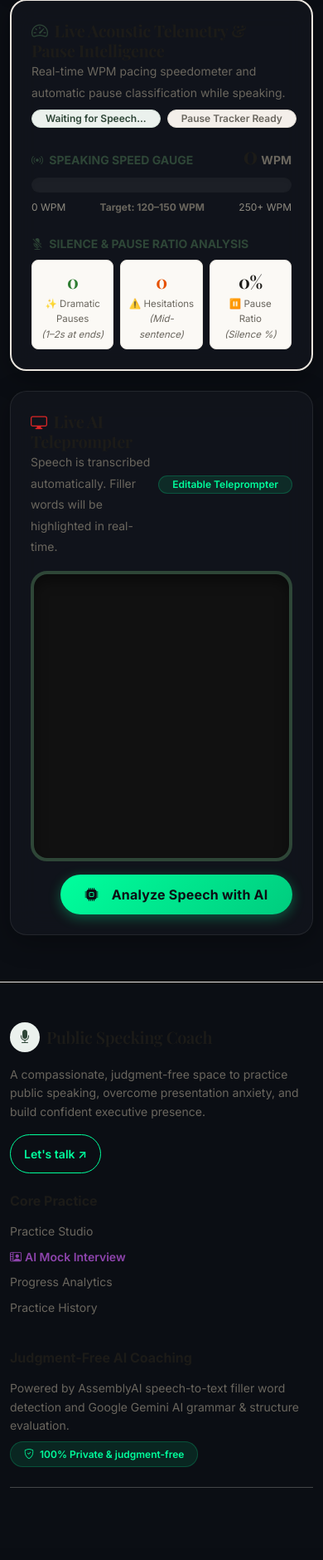
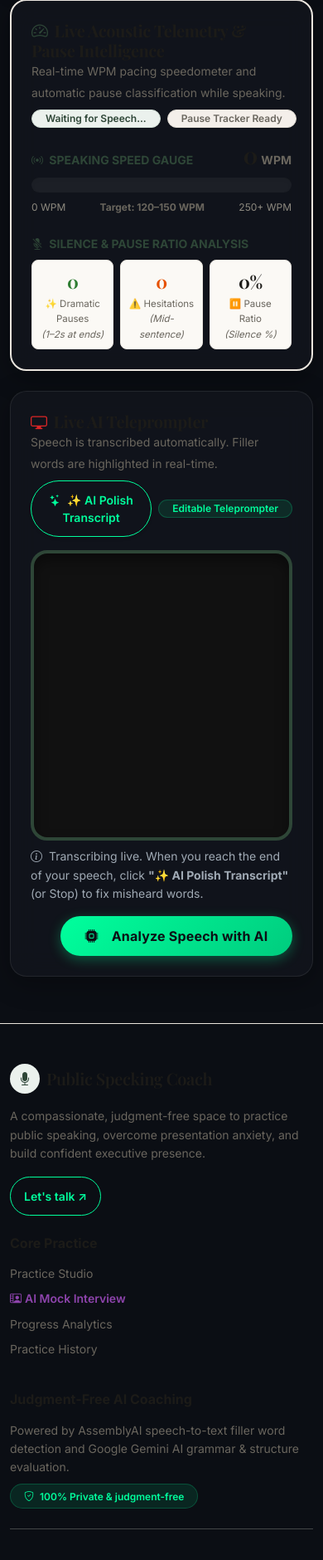
Before and after one commit to Faheemkanniyan/AI_Public_Speaking_Coach, a Django app: page /practice/ in a window 390 px wide. Shown: the part 2675-4555 px from the top of the page at 83% size. Before the commit the page ends 4468 px from the top, so only its background shows below. Run offline with Django 5.2, Linux system fonts and the light colour scheme; the visitor is signed in with stand-in values (Sample User, id 1); data comes from the database, SQL or seed files in the repository; data that the repository does not hold is empty; parts of the project's set-up code (start-up, migrations or seed data) failed here and were passed over; some libraries are stand-ins or nearby versions; some web fonts are replaced.

Commit message:
Add automatic AI transcript refinement at end of speech and correct STT phonetic errors

```diff
--- a/app/services/speech_service.py
+++ b/app/services/speech_service.py
@@ -156,6 +156,11 @@ class SpeechService:
         analyzer = GeminiSpeechAnalyzer()
         ai_data = analyzer.analyze_speech(transcript_text, session.topic_title, duration_seconds=session.duration_seconds, language=language, visual_metrics=visual_metrics)
 
+        # Update session transcript to the accurate reconstructed transcript
+        if ai_data.get("cleaned_transcript"):
+            session.transcript = ai_data["cleaned_transcript"]
+            session.save()
+
         # Create SpeechReport
         report = SpeechReport.objects.create(
             session=session,
--- a/app/urls.py
+++ b/app/urls.py
@@ -42,6 +42,7 @@ urlpatterns = [
 
     # REST API endpoints
     path('api/topics/random/', api_views.api_random_topic, name='api_random_topic'),
+    path('api/speech/refine-transcript/', api_views.api_refine_transcript, name='api_refine_transcript'),
     path('api/speech/analyze/', api_views.api_speech_analyze, name='api_speech_analyze'),
     path('api/speech/generate-tts/<int:session_id>/', api_views.api_generate_tts, name='api_generate_tts'),
     path('api/coach/chat/', api_views.api_coach_chat, name='api_coach_chat'),
--- a/static/js/recorder.js
+++ b/static/js/recorder.js
@@ -126,6 +126,7 @@ document.addEventListener("DOMContentLoaded", function () {
   const btnSpinRoulette = document.getElementById("btnSpinRoulette");
   const btnAnalyze = document.getElementById("btnAnalyzeSpeech");
   const btnDemoText = document.getElementById("btnDemoText");
+  const btnRefine = document.getElementById("btnRefineTranscript");
 
   if (btnStart) btnStart.addEventListener("click", startCountdownAndRecord);
   if (btnStop) btnStop.addEventListener("click", stopRecording);
@@ -133,6 +134,7 @@ document.addEventListener("DOMContentLoaded", function () {
   if (btnSpinRoulette) btnSpinRoulette.addEventListener("click", () => spinTopicRoulette(currentCategory));
   if (btnAnalyze) btnAnalyze.addEventListener("click", submitSpeechForAnalysis);
   if (btnDemoText) btnDemoText.addEventListener("click", populateDemoSpeech);
+  if (btnRefine) btnRefine.addEventListener("click", () => refineTranscriptWithAI(true));
 
 
   // 1. Setup Category Filter Pills
@@ -561,10 +563,19 @@ function stopRecording() {
     btnStart.textContent = "Resume / Re-record";
   }
   if (micStatus) {
-    micStatus.innerHTML = `<i class="bi bi-check-circle-fill text-success me-1"></i> Recording stopped. You can review or edit the transcript below before AI evaluation.`;
+    micStatus.innerHTML = `<i class="bi bi-check-circle-fill text-success me-1"></i> Recording finished! Reached end of speech. You can review, polish, or analyze below.`;
   }
 
   initEmptyWaveCanvas();
+
+  // Auto-polish whenever the speaker finishes and reaches the end of speech
+  const transcriptBox = document.getElementById("transcriptTextarea");
+  if (transcriptBox) {
+    const curVal = (transcriptBox.tagName.toLowerCase() === "textarea" ? transcriptBox.value : transcriptBox.innerText || "").trim();
+    if (curVal.length >= 8) {
+      refineTranscriptWithAI(false);
+    }
+  }
 }
 
 /**
@@ -582,6 +593,12 @@ function resetRecording() {
   if (transcriptBox) {
     transcriptBox.value = "";
     transcriptBox.innerHTML = "";
+  }
+  const refinedBadge = document.getElementById("refinedBadge");
+  if (refinedBadge) refinedBadge.classList.add("d-none");
+  const sttStatus = document.getElementById("sttStatusText");
+  if (sttStatus) {
+    sttStatus.innerHTML = `<i class="bi bi-info-circle me-1"></i> Transcribing live. When you reach the end of your speech, click <strong>"✨ AI Polish Transcript"</strong> (or Stop) to fix misheard words.`;
   }
   const btnStart = document.getElementById("btnStartRecord");
   if (btnStart) btnStart.textContent = "Start Recording";
@@ -601,6 +618,7 @@ function setupSpeechRecognition() {
   recognition = new SpeechRecognition();
   recognition.continuous = true;
   recognition.interimResults = true;
+  recognition.maxAlternatives = 3;
   recognition.lang = window.selectedLanguage || "en-US";
 
   const transcriptBox = document.getElementById("transcriptTextarea");
@@ -755,6 +773,12 @@ function startSpeechTimer() {
   speechTimerInterval = setInterval(() => {
     elapsedSeconds++;
     updateTimerDisplay(elapsedSeconds);
+
+    const targetTotal = window.selectedDurationSeconds || 60;
+    if (elapsedSeconds === targetTotal) {
+      showToast(`🎯 Target speaking duration reached (${formatDurationLabel(targetTotal)})! You can wrap up or finish now.`, "success");
+      if (navigator.vibrate) navigator.vibrate([150, 100, 150]);
+    }
   }, 1000);
 }
 
@@ -772,7 +796,78 @@ function updateTimerDisplay(seconds) {
   const targetMins = Math.floor(targetTotal / 60).toString().padStart(2, "0");
   const targetSecs = (targetTotal % 60).toString().padStart(2, "0");
 
-  timerEl.textContent = `${mins}:${secs} / ${targetMins}:${targetSecs}`;
+  if (seconds >= targetTotal) {
+    timerEl.innerHTML = `${mins}:${secs} / ${targetMins}:${targetSecs} <span class="badge bg-success ms-1">🎯 Target Reached</span>`;
+  } else {
+    timerEl.textContent = `${mins}:${secs} / ${targetMins}:${targetSecs}`;
+  }
+}
+
+/**
+ * 8.1 AI Transcript Refinement (corrects phonetic mishearings when reaching end of speech)
+ */
+async function refineTranscriptWithAI(isManual = false) {
+  const transcriptBox = document.getElementById("transcriptTextarea");
+  if (!transcriptBox) return;
+
+  const currentText = (transcriptBox.tagName.toLowerCase() === "textarea"
+    ? transcriptBox.value
+    : (transcriptBox.innerText || transcriptBox.textContent || "")).trim();
+
+  if (!currentText || currentText.length < 5) {
+    if (isManual) showToast("Please speak or enter text first before polishing.", "info");
+    return;
+  }
+
+  const btnRefine = document.getElementById("btnRefineTranscript");
+  const sttStatus = document.getElementById("sttStatusText");
+  const refinedBadge = document.getElementById("refinedBadge");
+
+  if (btnRefine) {
+    btnRefine.disabled = true;
+    btnRefine.innerHTML = `<span class="spinner-border spinner-border-sm me-1" role="status"></span> Polishing...`;
+  }
+  if (sttStatus) {
+    sttStatus.innerHTML = `<span class="text-primary"><i class="bi bi-magic me-1"></i> AI is auto-correcting speech-to-text mishearings...</span>`;
+  }
+
+  try {
+    const formData = new FormData();
+    formData.append("transcript", currentText);
+    formData.append("topic_title", currentTopicTitle || "General Practice");
+
+    const response = await fetch("/api/speech/refine-transcript/", {
+      method: "POST",
+      body: formData,
+      headers: {
+        "X-CSRFToken": getCsrfToken()
+      }
+    });
+
+    const data = await response.json();
+    if (data.status === "success" && data.refined_transcript) {
+      if (transcriptBox.tagName.toLowerCase() === "textarea") {
+        transcriptBox.value = data.refined_transcript;
+      } else {
+        transcriptBox.innerHTML = highlightErrors(data.refined_transcript);
+        transcriptBox.scrollTop = transcriptBox.scrollHeight;
+      }
+      if (refinedBadge) refinedBadge.classList.remove("d-none");
+      if (sttStatus) {
+        sttStatus.innerHTML = `<span class="text-success"><i class="bi bi-check2-circle me-1"></i> AI polished! Phonetic mishearings corrected accurately.</span>`;
+      }
+      if (isManual) {
+        showToast("✨ Speech transcript refined by AI! Misheard words corrected.", "success");
+      }
+    }
+  } catch (err) {
+    console.error("Refine transcript error:", err);
+  } finally {
+    if (btnRefine) {
+      btnRefine.disabled = false;
+      btnRefine.innerHTML = `<i class="bi bi-stars me-1"></i> ✨ AI Polish Transcript`;
+    }
+  }
 }
 
 /**
--- a/templates/practice.html
+++ b/templates/practice.html
@@ -261,20 +261,34 @@
 
   <!-- 6. Live AI Teleprompter -->
   <div class="glass-card p-4 mb-4">
-    <div class="d-flex justify-content-between align-items-center mb-3">
+    <div class="d-flex flex-wrap justify-content-between align-items-center gap-2 mb-3">
       <div>
         <h5 class="font-serif fw-bold mb-0" style="color: #1C1B18;">
           <i class="bi bi-display me-2 text-danger"></i>Live AI Teleprompter
         </h5>
-        <small style="color: #6A665E;">Speech is transcribed automatically. Filler words will be highlighted in real-time.</small>
+        <small style="color: #6A665E;">Speech is transcribed automatically. Filler words are highlighted in real-time.</small>
       </div>
-      <span class="badge badge-safe px-3 py-1">
-        Editable Teleprompter
+      <div class="d-flex align-items-center gap-2">
+        <button id="btnRefineTranscript" type="button" class="btn btn-sm btn-outline-safe rounded-pill px-3 shadow-sm" title="Correct misheard speech-to-text words using AI">
+          <i class="bi bi-stars me-1"></i> ✨ AI Polish Transcript
+        </button>
+        <span class="badge badge-safe px-3 py-1">
+          Editable Teleprompter
+        </span>
+      </div>
+    </div>
+
+    <!-- The teleprompter div replaces the textarea -->
+    <div id="transcriptTextarea" class="teleprompter-box mb-2" contenteditable="true" data-placeholder="Your transcribed speech will appear here in real-time as you speak. Speak clearly..."></div>
+
+    <div class="d-flex justify-content-between align-items-center flex-wrap gap-2 mb-3">
+      <span id="sttStatusText" class="small text-secondary">
+        <i class="bi bi-info-circle me-1"></i> Transcribing live. When you reach the end of your speech, click <strong>"✨ AI Polish Transcript"</strong> (or Stop) to fix misheard words.
+      </span>
+      <span id="refinedBadge" class="badge bg-success-subtle text-success border border-success px-3 py-1 rounded-pill d-none">
+        <i class="bi bi-check2-circle me-1"></i> AI Transcript Polished
       </span>
     </div>
-
-    <!-- The new teleprompter div replaces the textarea -->
-    <div id="transcriptTextarea" class="teleprompter-box mb-3" contenteditable="true" data-placeholder="Your transcribed speech will appear here in real-time as you speak. Speak clearly..."></div>
 
     <div class="d-flex justify-content-end">
       <button id="btnAnalyzeSpeech" class="btn btn-safe-space px-5 py-3 fw-bold fs-6 shadow-sm">
```
Also changed, not shown: app/api_views.py (+28 -0 lines), app/services/gemini_service.py (+49 -4 lines).
